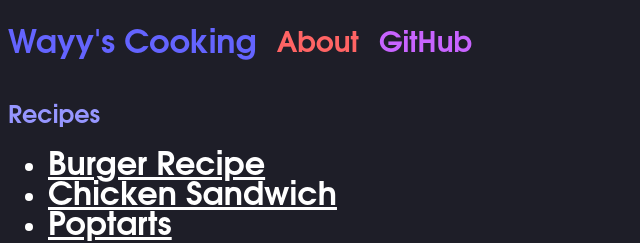
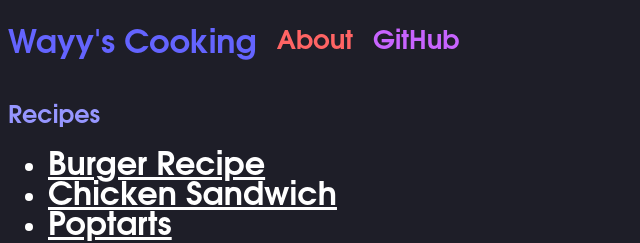
Before and after one commit to Wayyllon/odin-recipes, a plain HTML site: page index.html in a window 1280 px wide. Shown: the full height of the page, 0-640 px from the left. Drawn offline with Linux system fonts and the light colour scheme.

Commit message:
Fix Formatting issue, Change font size of .site-header-tab. Some pages (burger.html, about.html's header div was never closed, meaning the entire page was wrapped within the first line. .site-header-tab font-size default -> 26

```diff
--- a/style.css
+++ b/style.css
@@ -59,6 +59,7 @@ li {
 
 .site-header-tab {
   margin-left: 20px;
+  font-size: 26px;
 }
 
 #github-link {
```
Also changed, not shown: about.html (+1 -2 lines), burger.html (+1 -0 lines).
